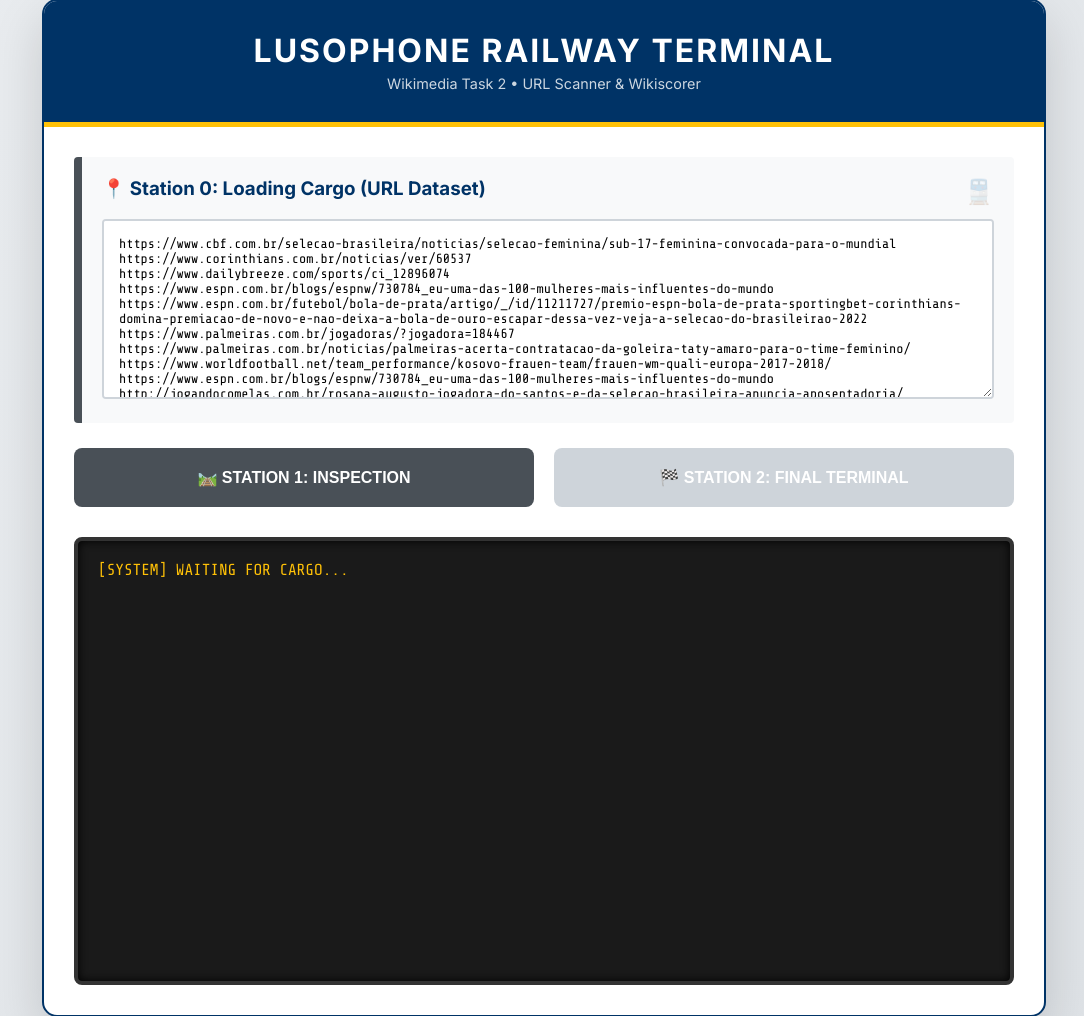
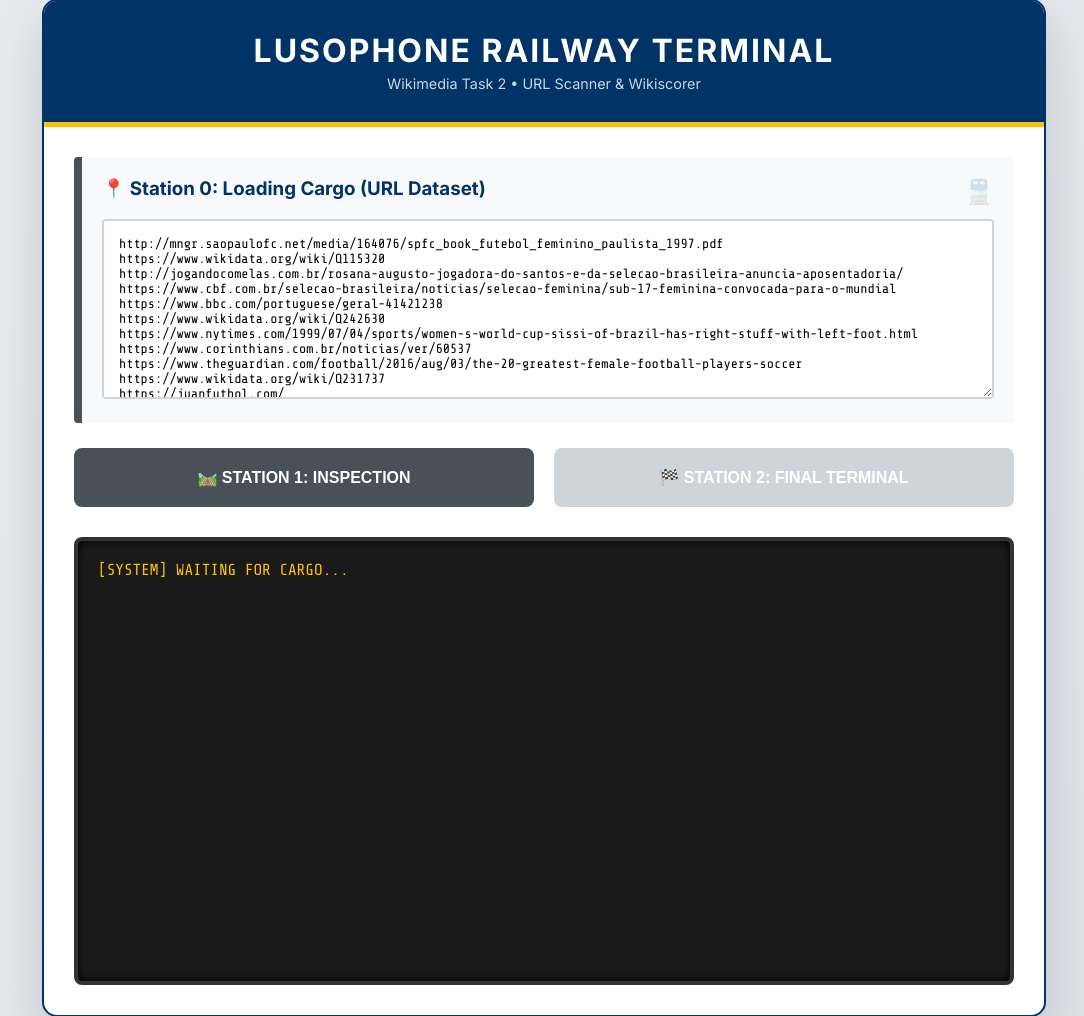
Before and after one commit to Shehrbaano-Ali/Outreachy-Wikimedia-Task-2-Python-Script, a Flask app: page / in a window 1280 px wide. Shown: the part 41-1057 px from the top of the page, without its empty margins (96-1180 px from the left). Run offline with Flask 3, Linux system fonts and the light colour scheme.

Commit message:
Refactor HTML structure and update content

```diff
--- a/templates/index.html
+++ b/templates/index.html
@@ -170,25 +170,21 @@
     <div class="main-content">
         <div class="station-card">
             <h3>📍 Station 0: Loading Cargo (URL Dataset)</h3>
-            <textarea id="urlInput">https://www.cbf.com.br/selecao-brasileira/noticias/selecao-feminina/sub-17-feminina-convocada-para-o-mundial
+            <textarea id="urlInput">http://mngr.saopaulofc.net/media/164076/spfc_book_futebol_feminino_paulista_1997.pdf
+https://www.wikidata.org/wiki/Q115320
+http://jogandocomelas.com.br/rosana-augusto-jogadora-do-santos-e-da-selecao-brasileira-anuncia-aposentadoria/
+https://www.cbf.com.br/selecao-brasileira/noticias/selecao-feminina/sub-17-feminina-convocada-para-o-mundial
+https://www.bbc.com/portuguese/geral-41421238
+https://www.wikidata.org/wiki/Q242630
+https://www.nytimes.com/1999/07/04/sports/women-s-world-cup-sissi-of-brazil-has-right-stuff-with-left-foot.html
 https://www.corinthians.com.br/noticias/ver/60537
-https://www.dailybreeze.com/sports/ci_12896074
-https://www.espn.com.br/blogs/espnw/730784_eu-uma-das-100-mulheres-mais-influentes-do-mundo
-https://www.espn.com.br/futebol/bola-de-prata/artigo/_/id/11211727/premio-espn-bola-de-prata-sportingbet-corinthians-domina-premiacao-de-novo-e-nao-deixa-a-bola-de-ouro-escapar-dessa-vez-veja-a-selecao-do-brasileirao-2022
-https://www.palmeiras.com.br/jogadoras/?jogadora=184467
-https://www.palmeiras.com.br/noticias/palmeiras-acerta-contratacao-da-goleira-taty-amaro-para-o-time-feminino/
+https://www.theguardian.com/football/2016/aug/03/the-20-greatest-female-football-players-soccer
+https://www.wikidata.org/wiki/Q231737
+https://juanfutbol.com/
+https://web.archive.org/web/20120801072900/http://timebrasil.cob.org.br/atletas/miraildes-maciel-mota
+https://web.archive.org/web/20160718103900/http://espnw.espn.uol.com.br/veja-por-que-formiga-entrou-hoje-para-historia-da-oli
+https://www.wikidata.org/wiki/Q10378107
 https://www.worldfootball.net/team_performance/kosovo-frauen-team/frauen-wm-quali-europa-2017-2018/
-https://www.espn.com.br/blogs/espnw/730784_eu-uma-das-100-mulheres-mais-influentes-do-mundo
-http://jogandocomelas.com.br/rosana-augusto-jogadora-do-santos-e-da-selecao-brasileira-anuncia-aposentadoria/
-http://mngr.saopaulofc.net/media/164076/spfc_book_futebol_feminino_paulista_1997.pdf
-https://dados.museudofutebol.org.br/#/tipo:personalidades/614464,Rosana
-https://gshow.globo.com/programas/mais-voce/v2011/MaisVoce/0,,MUL1662569-18173,00.html
-https://juanfutbol.com/
-https://ojs.ufgd.edu.br/index.php/historiaemreflexao/article/view/8608
-https://www.wikidata.org/wiki/Q115320
-https://www.wikidata.org/wiki/Q242630
-https://www.wikidata.org/wiki/Q231737
-https://www.wikidata.org/wiki/Q10378107
 https://www.wikidata.org/wiki/Q16323381</textarea>
         </div>
 
```
